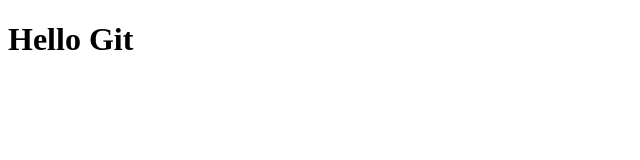
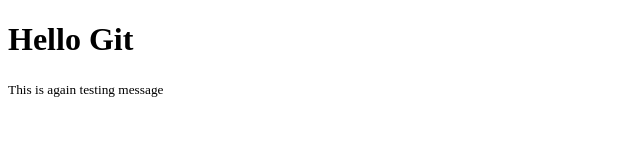
Before and after one commit to kalid-26/Practice, a plain HTML site: page index.html in a window 1280 px wide. Shown: the whole page, without its empty margins (0-640 px from the left). Drawn offline with Linux system fonts and the light colour scheme.

Commit message:
second message

```diff
--- a/index.html
+++ b/index.html
@@ -7,5 +7,6 @@
 </head>
 <body>
     <h1>Hello Git</h1>
+    <small>This is again testing message</small>
 </body>
 </html>
```
